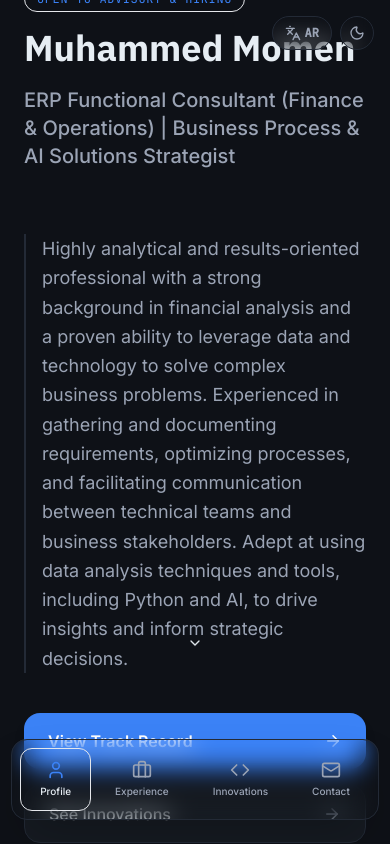
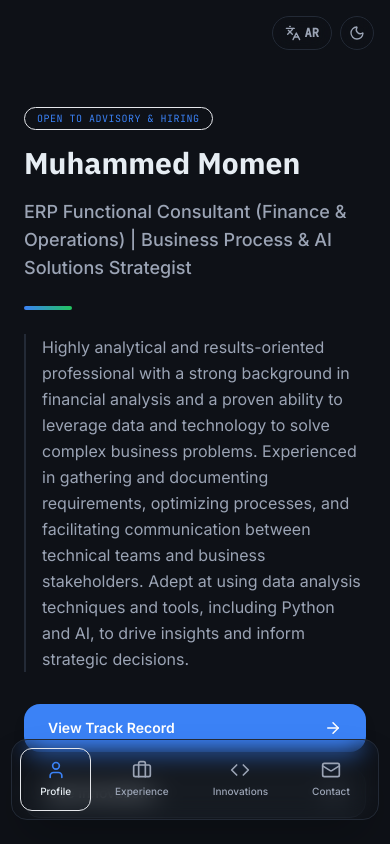
Before and after one commit to MuhammedMomen/MMomen_Portfolio, a React (Vite) app: page / in a window 390 px wide. Built offline with nearby package versions, Linux system fonts and the light colour scheme.

Commit message:
refactor: improve mobile responsiveness and enable vertical scrolling

```diff
--- a/App.tsx
+++ b/App.tsx
@@ -13,6 +13,7 @@ const App: React.FC = () => {
   const [currentView, setCurrentView] = useState<ViewState>(ViewState.PROFILE);
   const [lang, setLang] = useState<Language>('en');
   const [theme, setTheme] = useState<Theme>('dark');
+  const scrollRef = React.useRef<HTMLDivElement>(null);
 
   const content = getContent(lang);
 
@@ -40,6 +41,13 @@ const App: React.FC = () => {
   const toggleTheme = () => setTheme(prev => prev === 'dark' ? 'light' : 'dark');
   const toggleLang = () => setLang(prev => prev === 'en' ? 'ar' : 'en');
 
+  // Auto-scroll to top on view change
+  useEffect(() => {
+    if (scrollRef.current) {
+      scrollRef.current.scrollTo({ top: 0, behavior: 'smooth' });
+    }
+  }, [currentView]);
+
   const renderView = () => {
     switch (currentView) {
       case ViewState.PROFILE:
@@ -56,7 +64,10 @@ const App: React.FC = () => {
   };
 
   return (
-    <div className="relative w-full h-[100dvh] bg-background text-textPrimary font-sans overflow-hidden selection:bg-primary/30">
+    <div
+      ref={scrollRef}
+      className="relative w-full h-[100dvh] bg-background text-textPrimary font-sans overflow-x-hidden overflow-y-auto selection:bg-primary/30 no-scrollbar scroll-smooth"
+    >
 
       {/* Background ambient gradient */}
       <div className="absolute top-[-20%] left-[-10%] w-[50%] h-[50%] bg-primary/5 blur-[120px] rounded-full pointer-events-none" />
@@ -85,7 +96,7 @@ const App: React.FC = () => {
       </div>
 
       {/* Main Content Area */}
-      <main className="w-full h-full pb-20 pt-16 sm:pt-12">
+      <main className="w-full min-h-screen pb-24 pt-16 sm:pt-12">
         <AnimatePresence mode="wait" initial={false}>
           <motion.div
             key={currentView + lang} // Remount on lang change to reset layout animations
--- a/components/ExperienceView.tsx
+++ b/components/ExperienceView.tsx
@@ -81,7 +81,7 @@ export const ExperienceView: React.FC<{ content: AppContent['experience'] }> = (
 
   return (
     <motion.div
-      className="h-full w-full flex flex-col justify-center relative"
+      className="min-h-full w-full flex flex-col justify-center relative py-10"
       variants={containerVariants}
       initial="hidden"
       animate="visible"
--- a/components/ProfileView.tsx
+++ b/components/ProfileView.tsx
@@ -37,48 +37,48 @@ export const ProfileView: React.FC<ProfileViewProps> = ({ onNavigate, content })
 
   return (
     <motion.div
-      className="flex flex-col items-start justify-center h-full px-6 max-w-lg md:max-w-3xl lg:max-w-4xl mx-auto"
+      className="flex flex-col items-start justify-center min-h-full px-6 py-10 max-w-lg md:max-w-3xl lg:max-w-4xl mx-auto"
       variants={containerVariants}
       initial="hidden"
       animate="visible"
       exit="exit"
     >
       <motion.div variants={itemVariants} className="mb-4 lg:mb-6">
-        <span className="px-3 py-1 lg:px-4 lg:py-1.5 rounded-full bg-primary/10 text-primary text-xs lg:text-sm font-mono tracking-wider border border-primary/20">
+        <span className="px-3 py-1 lg:px-4 lg:py-1.5 rounded-full bg-primary/10 text-primary text-[10px] sm:text-xs lg:text-sm font-mono tracking-wider border border-primary/20">
           {content.openToAdvisory}
         </span>
       </motion.div>
 
       <motion.h1
         variants={itemVariants}
-        className="text-4xl md:text-6xl lg:text-7xl font-heading font-bold text-textPrimary leading-tight mb-4 lg:mb-6"
+        className="text-3xl sm:text-4xl md:text-6xl lg:text-7xl font-heading font-bold text-textPrimary leading-tight mb-4 lg:mb-6"
       >
         {content.name}
       </motion.h1>
 
       <motion.h2
         variants={itemVariants}
-        className="text-xl md:text-3xl text-textSecondary font-medium mb-8 lg:mb-10"
+        className="text-lg sm:text-xl md:text-3xl text-textSecondary font-medium mb-6 lg:mb-10"
       >
         {content.role}
       </motion.h2>
 
       <motion.div
         variants={itemVariants}
-        className="w-12 md:w-20 h-1 md:h-1.5 bg-gradient-to-r from-primary to-secondary rounded-full mb-8 lg:mb-12 rtl:-scale-x-100"
+        className="w-12 md:w-20 h-1 md:h-1.5 bg-gradient-to-r from-primary to-secondary rounded-full mb-6 lg:mb-12 rtl:-scale-x-100"
       />
 
       <motion.p
         variants={itemVariants}
-        className="text-lg md:text-xl lg:text-2xl text-textSecondary leading-relaxed mb-10 lg:mb-16 border-s-2 md:border-s-4 border-borderSubtle ps-4 md:ps-6 max-w-2xl"
+        className="text-base sm:text-lg md:text-xl lg:text-2xl text-textSecondary leading-relaxed mb-8 lg:mb-16 border-s-2 md:border-s-4 border-borderSubtle ps-4 md:ps-6 max-w-2xl"
       >
         {content.valueProp}
       </motion.p>
 
-      <motion.div variants={itemVariants} className="flex flex-col w-full gap-4 sm:flex-row sm:w-auto">
+      <motion.div variants={itemVariants} className="flex flex-col w-full gap-4 sm:flex-row sm:w-auto mb-12">
         <button
           onClick={() => onNavigate(ViewState.EXPERIENCE)}
-          className="group flex items-center justify-between sm:justify-center gap-3 px-6 py-4 md:px-8 md:py-5 bg-primary text-white rounded-2xl font-semibold shadow-lg shadow-primary/20 hover:bg-blue-600 transition-all active:scale-[0.98] text-base md:text-lg"
+          className="group flex items-center justify-between sm:justify-center gap-3 px-6 py-3.5 md:px-8 md:py-5 bg-primary text-white rounded-2xl font-semibold shadow-lg shadow-primary/20 hover:bg-blue-600 transition-all active:scale-[0.98] text-sm md:text-lg"
         >
           <span>{content.ctaExperience}</span>
           <ArrowRight size={18} className="group-hover:translate-x-1 rtl:group-hover:-translate-x-1 transition-transform rtl:rotate-180" />
@@ -86,7 +86,7 @@ export const ProfileView: React.FC<ProfileViewProps> = ({ onNavigate, content })
 
         <button
           onClick={() => onNavigate(ViewState.PROJECTS)}
-          className="group flex items-center justify-between sm:justify-center gap-3 px-6 py-4 md:px-8 md:py-5 bg-surface border border-borderSubtle text-textPrimary rounded-2xl font-medium hover:bg-borderSubtle/50 transition-all active:scale-[0.98] text-base md:text-lg"
+          className="group flex items-center justify-between sm:justify-center gap-3 px-6 py-3.5 md:px-8 md:py-5 bg-surface border border-borderSubtle text-textPrimary rounded-2xl font-medium hover:bg-borderSubtle/50 transition-all active:scale-[0.98] text-sm md:text-lg"
         >
           <span>{content.ctaProjects}</span>
           <ArrowRight size={18} className="text-textSecondary group-hover:text-textPrimary group-hover:translate-x-1 rtl:group-hover:-translate-x-1 transition-all rtl:rotate-180" />
@@ -95,7 +95,7 @@ export const ProfileView: React.FC<ProfileViewProps> = ({ onNavigate, content })
 
       <motion.div
         variants={itemVariants}
-        className="absolute bottom-28 left-0 right-0 flex justify-center opacity-30 pointer-events-none"
+        className="flex justify-center w-full opacity-30 pointer-events-none pb-10"
       >
         <div className="flex flex-col items-center gap-2 animate-bounce">
           <span className="text-xs uppercase tracking-widest hidden md:block">{content.start}</span>
--- a/components/ProjectsView.tsx
+++ b/components/ProjectsView.tsx
@@ -88,7 +88,7 @@ const ProjectDetailsModal: React.FC<{
     >
       <motion.div
         layoutId={`project-container-${project.id}`}
-        className="w-full sm:max-w-2xl lg:max-w-6xl h-[90vh] sm:h-auto sm:max-h-[90vh] bg-surface border-t sm:border border-borderSubtle rounded-t-3xl sm:rounded-3xl p-6 lg:p-10 overflow-hidden shadow-2xl relative flex flex-col lg:flex-row lg:gap-10"
+        className="w-full sm:max-w-2xl lg:max-w-6xl h-[90vh] sm:h-auto sm:max-h-[90vh] bg-surface border-t sm:border border-borderSubtle rounded-t-3xl sm:rounded-3xl p-6 lg:p-10 overflow-y-auto sm:overflow-hidden shadow-2xl relative flex flex-col lg:flex-row lg:gap-10"
         onClick={(e) => e.stopPropagation()}
         transition={{ type: "spring", bounce: 0, duration: 0.4 }}
       >
@@ -114,7 +114,7 @@ const ProjectDetailsModal: React.FC<{
         </div>
 
         {/* Right Col: Content */}
-        <div className="flex flex-col gap-6 pb-20 lg:pb-0 lg:w-2/5 lg:h-full lg:overflow-y-auto no-scrollbar">
+        <div className="flex flex-col gap-6 pb-12 lg:pb-0 lg:w-2/5 lg:h-full lg:overflow-y-auto no-scrollbar">
            <div>
               <div className="flex lg:hidden flex-wrap gap-2 mb-4">
                 {project.techStack.map(tech => (
--- a/index.html
+++ b/index.html
@@ -65,7 +65,8 @@
       body {
         background-color: var(--bg-primary);
         color: var(--text-primary);
-        overflow: hidden; /* Prevent body scroll, handle internally */
+        overflow-x: hidden;
+        overflow-y: auto;
         transition: background-color 0.3s ease, color 0.3s ease;
       }
     </style>
```
